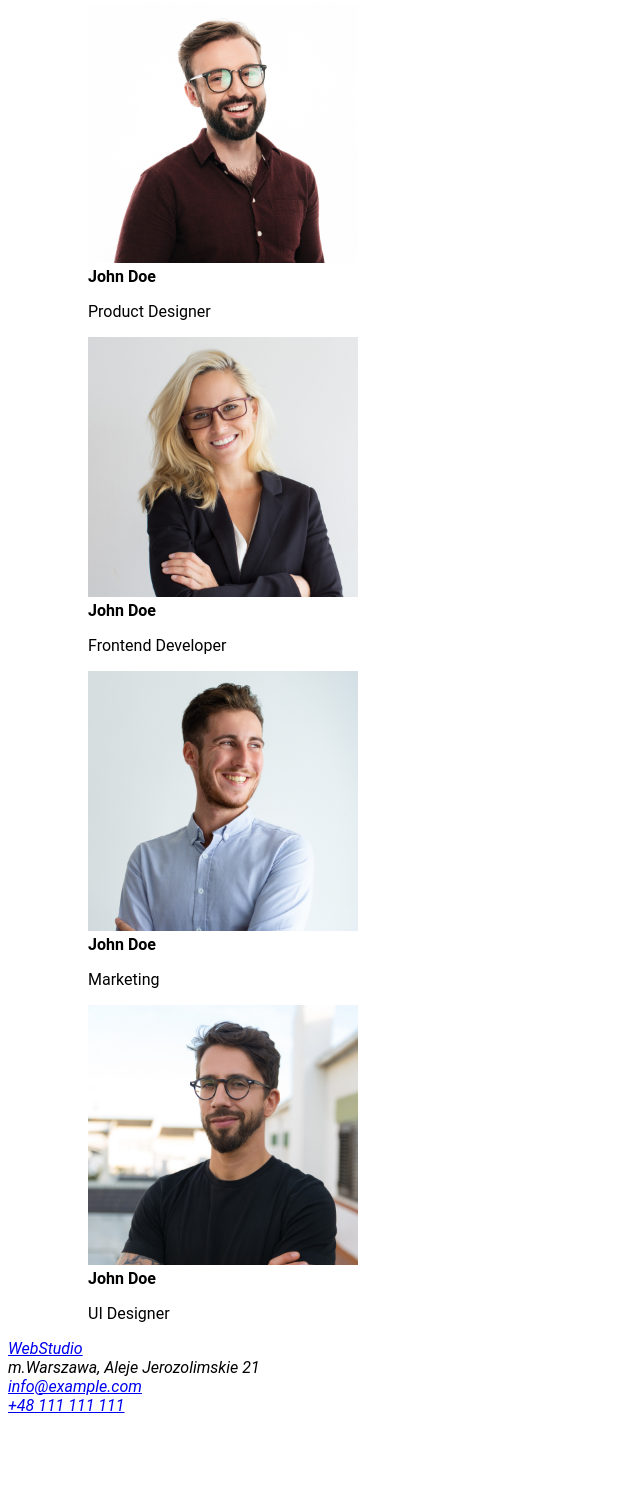
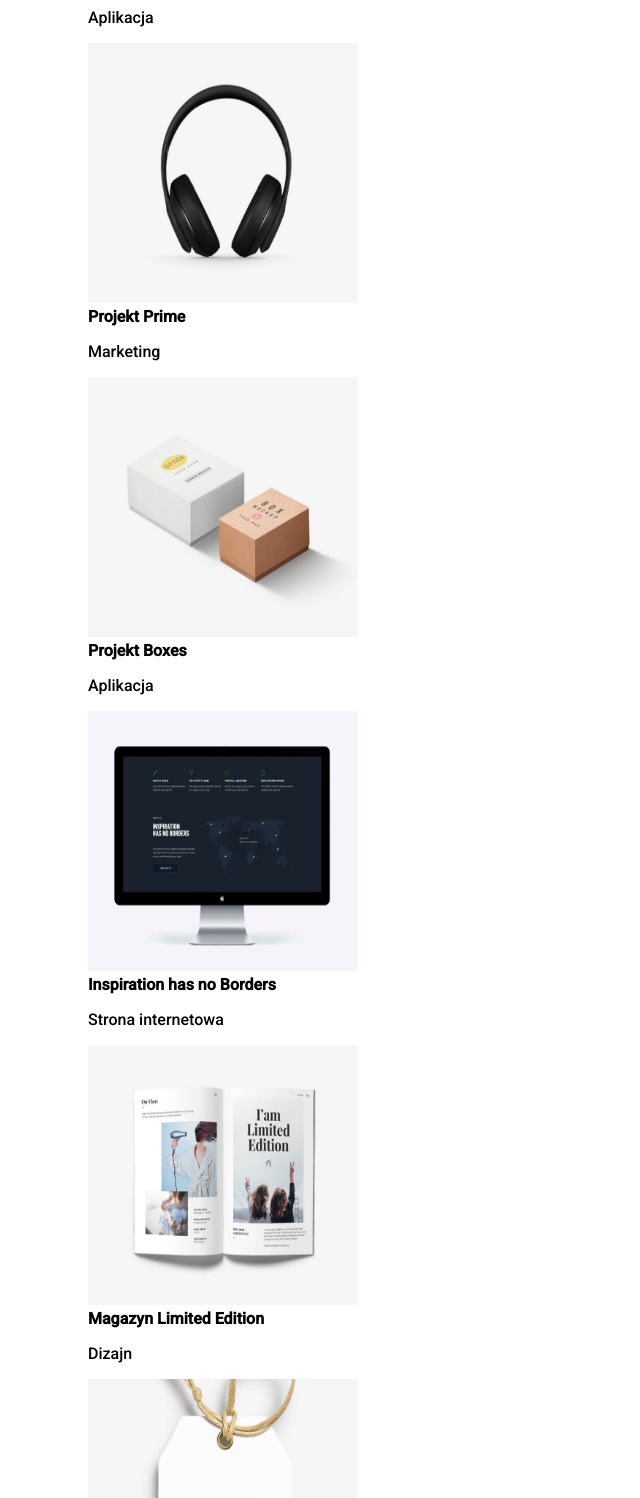
Before and after one commit to MatewK/goit-markup-hw-02, a plain HTML site: page Portfolio.html in a window 1280 px wide. Shown: the part 1302-2800 px from the top of the page, without its empty margins (0-640 px from the left). Before the commit the page ends 2725 px from the top, so only its background shows below. Drawn offline with Linux system fonts and the light colour scheme.

Commit message:
Photos and descriptions
Added pictures and descriptions to portfolio.html

```diff
--- a/Portfolio.html
+++ b/Portfolio.html
@@ -7,6 +7,9 @@
         <meta name='viewport' content='width=device-width, initial-scale=1'>
         <title>Portfolio</title>
         <link rel="stylesheet" href="css/styles.css">
+        <link rel="preconnect" href="https://fonts.googleapis.com">
+        <link rel="preconnect" href="https://fonts.gstatic.com" crossorigin>
+        <link href="https://fonts.googleapis.com/css2?family=Roboto:wght@500&display=swap" rel="stylesheet">
     </head>
     <body>
         <header>
@@ -39,38 +42,60 @@
                 </nav>
             </section>
             <section>
-                <h2>Czym się zajmujemy</h2>
-                    <ul>
-                        <li><img src="images/1.png" alt="Pisanie" width="370" height="294"></li>
-                        <li><img src="images/2.png" alt="Kontakt z klientem" width="370" height="294"></li>
-                        <li><img src="images/3.png" alt="Projektowanie graficzne" width="370" height="294"></li>
-                    </ul>
-            </section>
-            <section>
                 <h2>Nasz zespół</h2>
                     <ul>
                         <li>
                             <figure>
-                            <img src="images/4.jpg" alt="Pan1" width="270" height="260">
-                            <figcaption><b>John Doe</b><p>Product Designer</p></figcaption>
+                            <img src="images/portfolio1.jpg" alt="portfolio1" width="270" height="260">
+                            <figcaption><b>Technocrack</b><p>Strona internetowa</p></figcaption>
                             </figure>
                         </li>
                         <li>
                             <figure>
-                            <img src="images/5.jpg" alt="Pani" width="270" height="260">
-                            <figcaption><b>John Doe</b><p>Frontend Developer</p></figcaption>
+                            <img src="images/portfolio2.jpg" alt="portfolio2" width="270" height="260">
+                            <figcaption><b>Grafika New Orlean vs Golden Star</b><p>Dizajn</p></figcaption>
                             </figure>
                         </li>
                         <li>
                             <figure>
-                            <img src="images/6.jpg" alt="Pan2" width="270" height="260">
-                            <figcaption><b>John Doe</b><p>Marketing</p></figcaption>
+                            <img src="images/portfolio3.jpg" alt="portfolio3" width="270" height="260">
+                            <figcaption><b>Restauracja Seafood</b><p>Aplikacja</p></figcaption>
                             </figure>
                         </li>
                         <li>
                             <figure>
-                            <img src="images/7.jpg" alt="Pan3" width="270" height="260">
-                            <figcaption><b>John Doe</b><p>UI Designer</p></figcaption>
+                            <img src="images/portfolio4.jpg" alt="portfolio4" width="270" height="260">
+                            <figcaption><b>Projekt Prime</b><p>Marketing</p></figcaption>
+                            </figure>
+                        </li>
+                        <li>
+                            <figure>
+                            <img src="images/portfolio5.jpg" alt="portfolio5" width="270" height="260">
+                            <figcaption><b>Projekt Boxes</b><p>Aplikacja</p></figcaption>
+                            </figure>
+                        </li>
+                        <li>
+                            <figure>
+                            <img src="images/portfolio6.jpg" alt="portfolio6" width="270" height="260">
+                            <figcaption><b>Inspiration has no Borders</b><p>Strona internetowa</p></figcaption>
+                            </figure>
+                        </li>
+                        <li>
+                            <figure>
+                            <img src="images/portfolio7.jpg" alt="portfolio7" width="270" height="260">
+                            <figcaption><b>Magazyn Limited Edition</b><p>Dizajn</p></figcaption>
+                            </figure>
+                        </li>
+                        <li>
+                            <figure>
+                            <img src="images/portfolio8.jpg" alt="portfolio8" width="270" height="260">
+                            <figcaption><b>Projekt LAB</b><p>Marketing</p></figcaption>
+                            </figure>
+                        </li>
+                        <li>
+                            <figure>
+                            <img src="images/portfolio9.jpg" alt="portfolio9" width="270" height="260">
+                            <figcaption><b>Growing Buisiness</b><p>Aplikacja</p></figcaption>
                             </figure>
                         </li>
                     </ul>
```
Also changed, not shown: index.html (+1 -1 lines), images/portfolio1.jpg (added), images/portfolio2.jpg (added), images/portfolio3.jpg (added), images/portfolio4.jpg (added), images/portfolio5.jpg (added), images/portfolio6.jpg (added), images/portfolio7.jpg (added), images/portfolio8.jpg (added), images/portfolio9.jpg (added).
